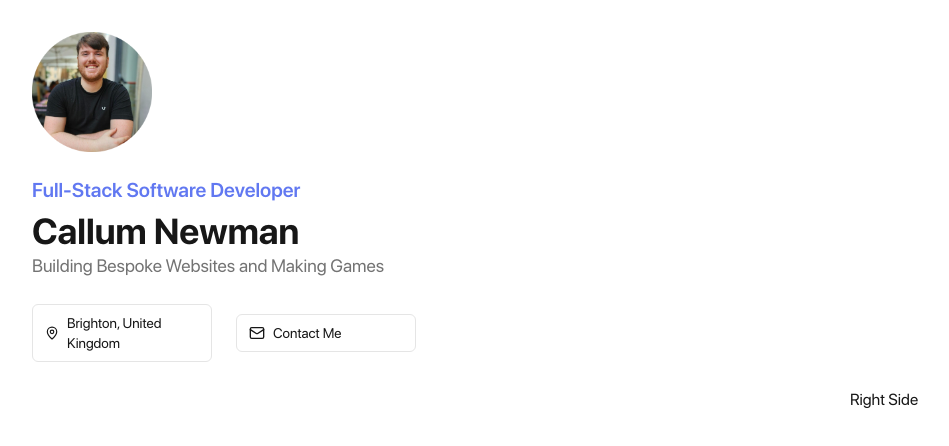
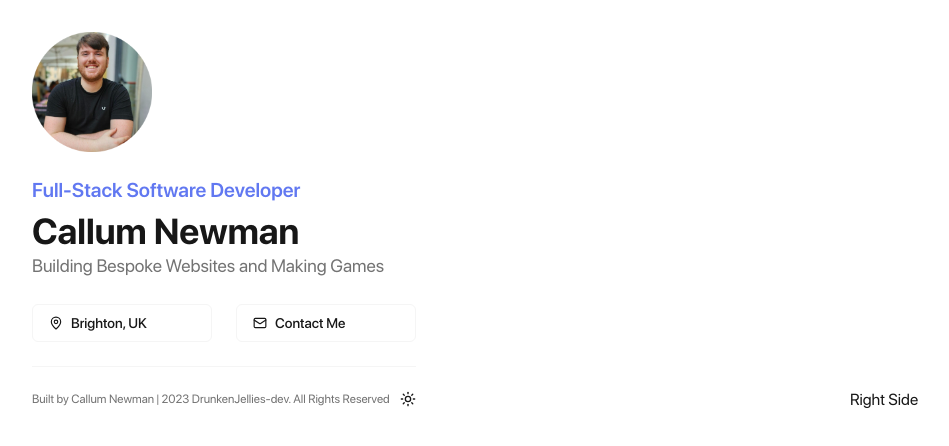
Before and after one commit to DrunkenJellies-dev/callum-newman-portfolio, a Next.js app: page / in a window 1280 px wide. Shown: the top 446 px of the page, without its empty margins (0-949 px from the left). Built offline with nearby package versions, Linux system fonts and the light colour scheme.

Commit message:
Added footer and added the dark mode toggle back to the page

```diff
--- a/app/page.tsx
+++ b/app/page.tsx
@@ -29,33 +29,40 @@ export default function Home() {
             {/* Full Name */}
             <h1 className="text-4xl font-bold mt-2">{siteConfig.creator}</h1>
             {/* Bio */}
-            <p className="text-lg text-neutral-500 text-2xl">
+            <p className="text-lg text-neutral-500">
               {siteConfig.bio}
             </p>
           </div>
           {/* Buttons */}
           <div className="flex items-center gap-6 justify-between">
             <a
-              className="border border-neutral-200 dark:border-neutral-800 py-2 px-3 rounded-md flex items-center gap-2 w-full text-sm"
-              href={siteConfig.locationLink}
+              href={`${siteConfig.locationLink}`}
+              className="flex items-center w-full gap-2 px-4 py-2 text-sm font-medium border rounded-md border-neutral-100 dark:border-neutral-800"
             >
-              <MapPin size="16" />
+              <MapPin size="14" />
               {siteConfig.location}
             </a>
             <a
-              className="border border-neutral-200 dark:border-neutral-800 py-2 px-3 rounded-md flex items-center gap-2 w-full text-sm"
               href={`mailto:${siteConfig.email}`}
+              className="flex items-center w-full gap-2 px-4 py-2 text-sm font-medium border rounded-md border-neutral-100 dark:border-neutral-800"
             >
-              <Mail size="16" />
+              <Mail size="14" />
               Contact Me
             </a>
           </div>
           {/* Footer */}
+          <div className="border-t border-neutral-100 dark:border-neutral-800 pt-6 text-xs flex items-center justify-between">
+            <div className="text-neutral-500">
+              Built by Callum Newman | 2023 DrunkenJellies-dev. All Rights
+              Reserved
+            </div>
+            <ThemeToggle />
+          </div>
         </div>
       </div>
       {/* Right Side */}
       <div className="flex-1 p-6 h-full w-full gap-10">
-        <div className="dark:bg-emerald-700 rounded-md h-full flex items-center justify-center items-center">
+        <div className="dark:bg-emerald-700 rounded-md h-full flex items-center justify-center">
           Right Side
         </div>
       </div>
--- a/config/site-config.ts
+++ b/config/site-config.ts
@@ -2,7 +2,7 @@ export const siteConfig = {
     creator: "Callum Newman",
     title: "Full-Stack Software Developer",
     bio: "Building Bespoke Websites and Making Games",
-    location: "Brighton, United Kingdom",
+    location: "Brighton, UK",
     locationLink: "https://www.google.co.uk/maps/place/Brighton,+Brighton+and+Hove/@50.8374649,-0.1473891,13z/data=!3m1!4b1!4m6!3m5!1s0x48758509f6294167:0x9cc6af7a727d0ef9!8m2!3d50.8229402!4d-0.1362672!16zL20vMGQ2eXY?entry=ttu&g_ep=EgoyMDI0MDkyNS4wIKXMDSoASAFQAw%3D%3D",
     email: "ballumnew@gmail.com",
 } as const;
```
